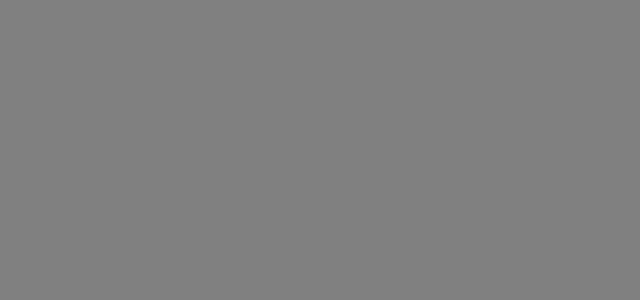
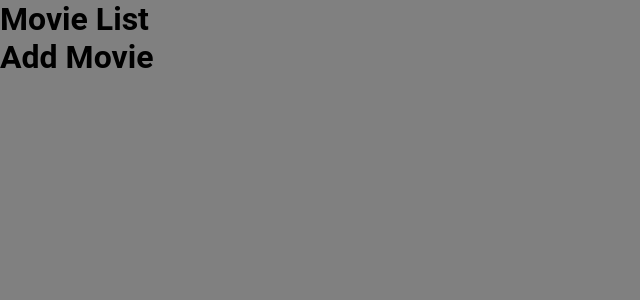
Before and after one commit to Isidorsson/lexicon-tasks, a React (Vite) app in the folder lexicon-task-react-movie-card/: page / in a window 1280 px wide. Shown: the top 300 px of the page, without its empty margins (0-640 px from the left). Built offline with nearby package versions, Linux system fonts and the light colour scheme.

Commit message:
Add movie component and update App component

```diff
--- a/lexicon-task-react-movie-card/src/App.tsx
+++ b/lexicon-task-react-movie-card/src/App.tsx
@@ -1,9 +1,11 @@
+import { AddMovie } from './componens/AddMovie';
 import React from 'react';
 
 export const App: React.FC = () => {
   return (
     <div className="App">
-
+      <h1>Movie List</h1>
+      <AddMovie />
     </div>
   );
 };
--- a/lexicon-task-react-movie-card/src/componens/AddMovie.tsx
+++ b/lexicon-task-react-movie-card/src/componens/AddMovie.tsx
@@ -0,0 +1,9 @@
+
+
+export const AddMovie: React.FC = () => {
+  return (
+    <div>
+      <h1>Add Movie</h1>
+    </div>
+  );
+}
```
